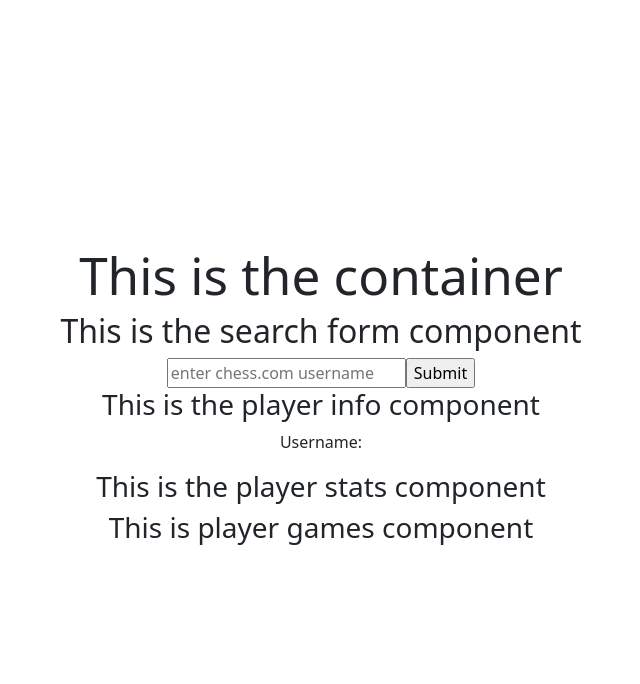
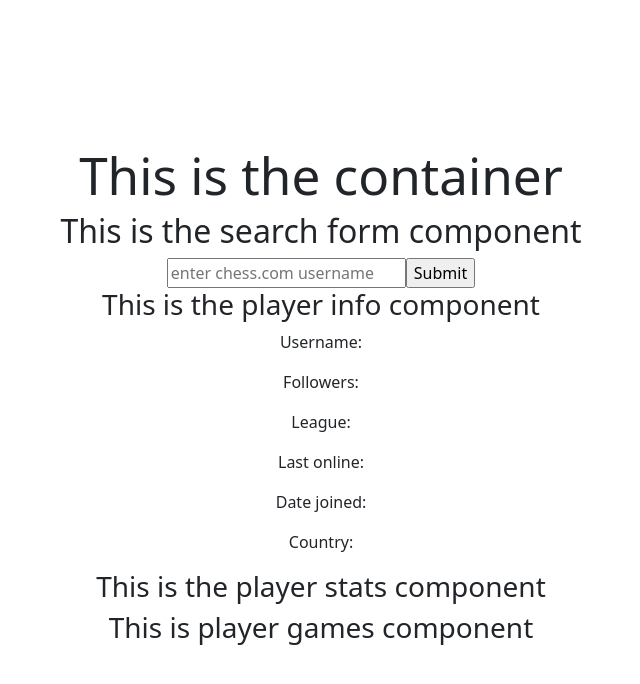
Before and after one commit to Danash-Mahmood/Chess_front_end_project, a React (Vite) app: page / in a window 1280 px wide. Shown: the top 684 px of the page, without its empty margins (319-959 px from the left). Built offline with nearby package versions, Linux system fonts and the light colour scheme.

Commit message:
player info added

```diff
--- a/src/components/PlayerInfo.jsx
+++ b/src/components/PlayerInfo.jsx
@@ -6,6 +6,12 @@ const PlayerInfo = (props) => {
         <>
             <h3>This is the player info component</h3>
             <p>Username: {props.playerUserName}</p>
+            <p>Followers: {props.playerFollowers}</p>
+            <p>League: {props.playerLeague}</p>
+            <p>Last online: {props.playerLastOnline}</p>
+            <p>Date joined: {props.playerJoinedTimeStamp}</p>
+            <p>Country: {props.playerCountry.name}</p>
+
 
         </>
     )
--- a/src/containers/ChessPlayerContainer.jsx
+++ b/src/containers/ChessPlayerContainer.jsx
@@ -11,13 +11,14 @@ const ChessPlayerContainer = () => {
     const fetchPlayerData = (username) => {
         fetchPlayer(username);
         fetchPlayerGames(username);
-        fetchPlayerCountry(player.country);
+
     }
 
     const fetchPlayer = async (username) => {
         const response = await fetch(`https://api.chess.com/pub/player/${username}`);
         const playerData = await response.json();
         setPlayer(playerData);
+        fetchPlayerCountry(player.country);
     }
 
     const fetchPlayerGames = async (username) => {
```
